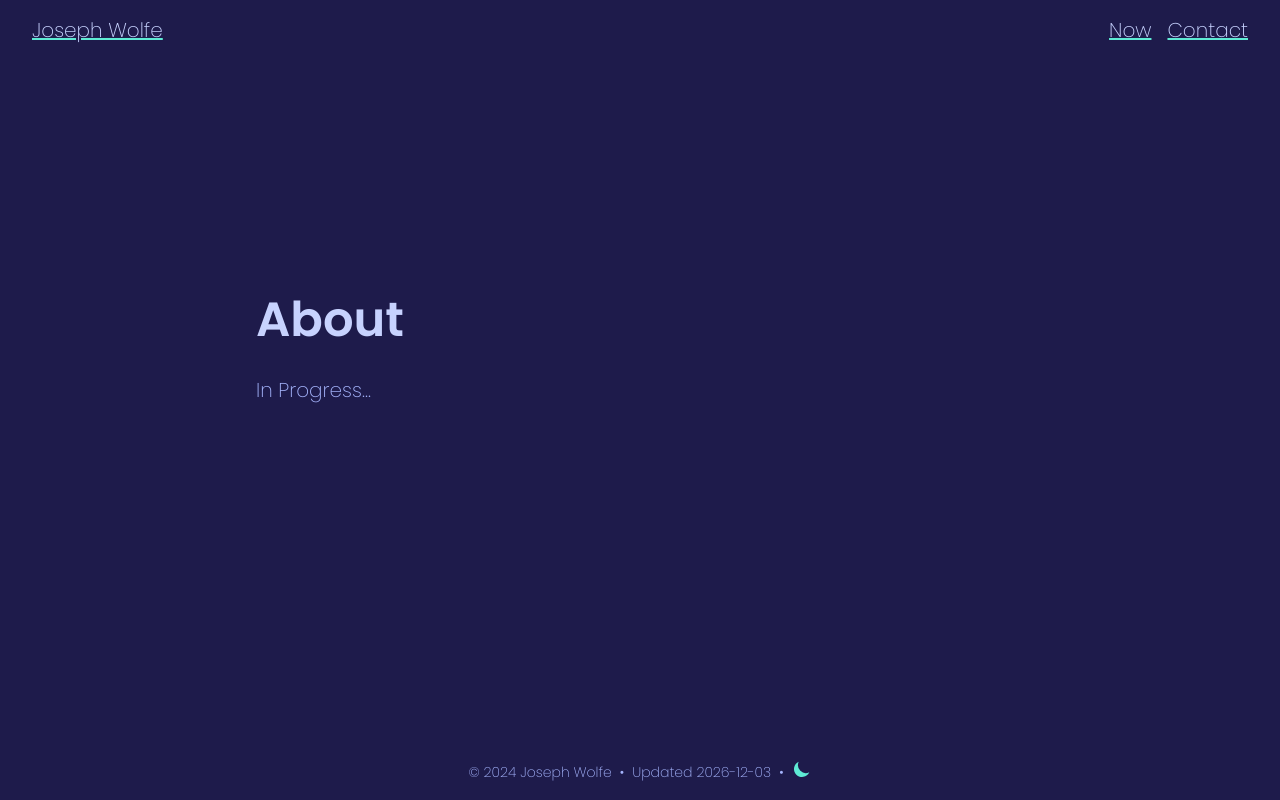
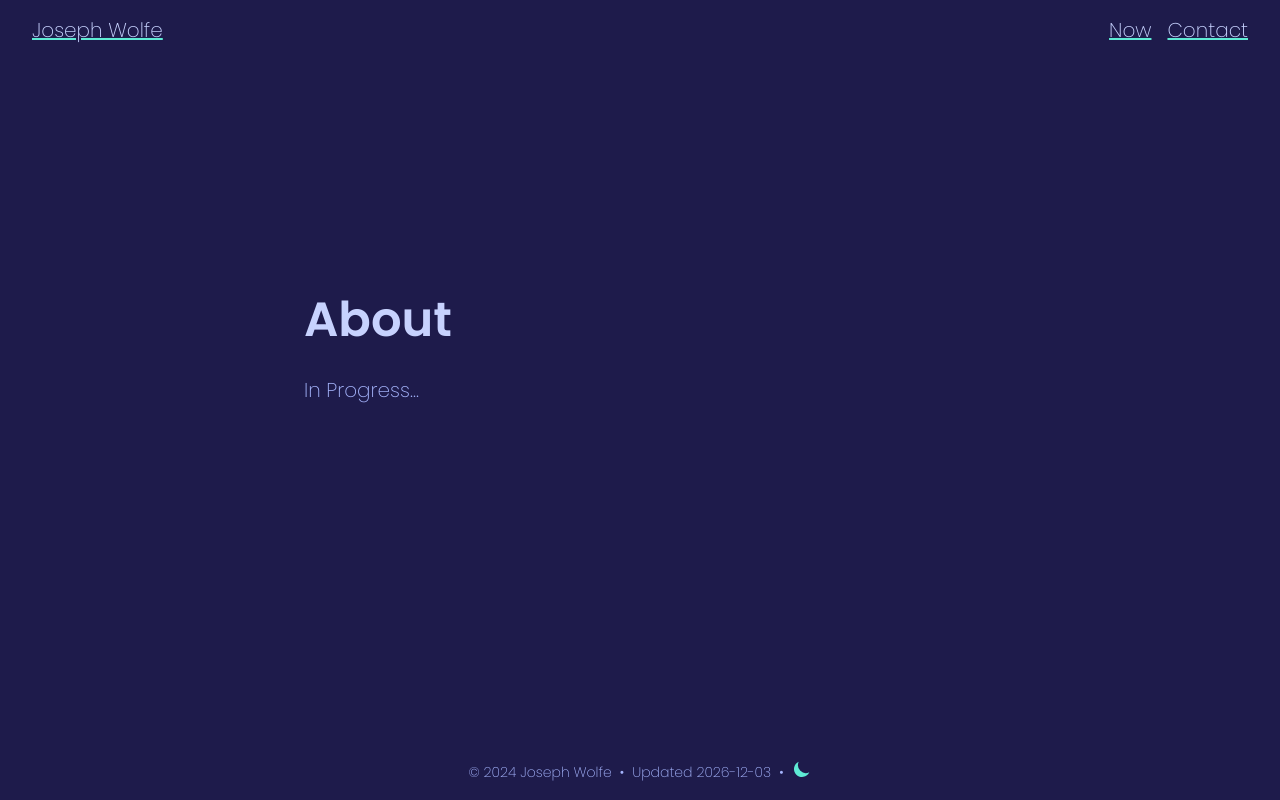
Before and after one commit to CharmedSatyr/personal-website, a Next.js app: page /about in a window 1280 px wide. Built offline with nearby package versions, Linux system fonts and the light colour scheme.

Commit message:
Reduce page max width

```diff
--- a/components/PageContainer.tsx
+++ b/components/PageContainer.tsx
@@ -5,7 +5,7 @@ interface Props {
 }
 
 const PageContainer = ({ children }: Props) => {
-	return <section className="container max-w-3xl">{children}</section>;
+	return <section className="container max-w-2xl">{children}</section>;
 };
 
 export default PageContainer;
```
